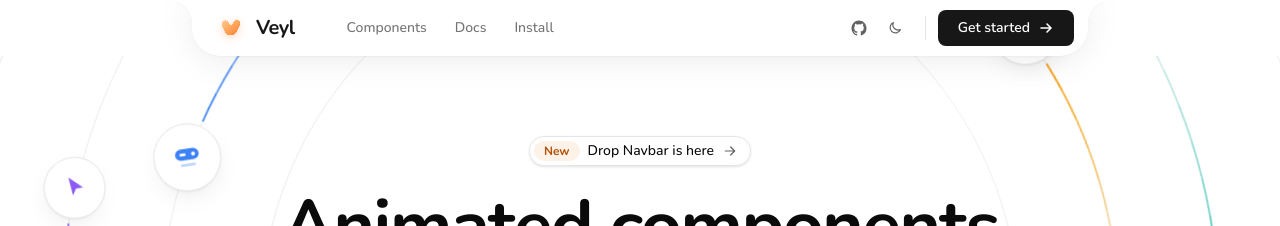
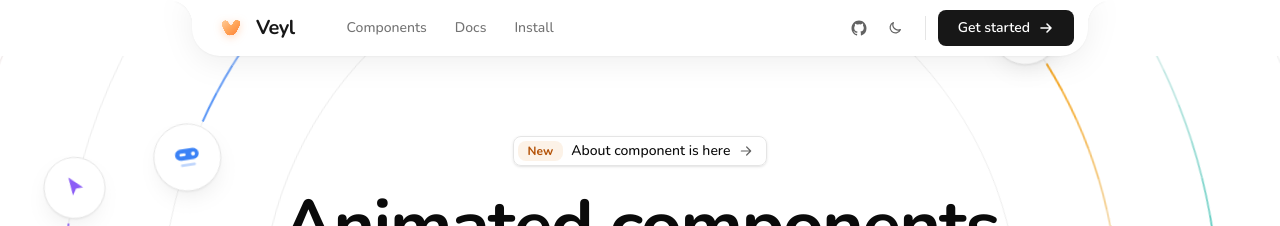
Before and after one commit to veyl-ui/veyl, a Next.js app: page / in a window 1280 px wide. Shown: the top 226 px of the page. Built offline with nearby package versions, Linux system fonts and the light colour scheme.

Commit message:
tweak: hero badge and button links

```diff
--- a/src/components/hero/hero.tsx
+++ b/src/components/hero/hero.tsx
@@ -25,12 +25,12 @@ export function Hero() {
 
           <div className="relative z-10">
             <Link
-              href="/docs/components/drop-navbar"
+              href="/docs/components/beam-about"
               style={delay(0)}
-              className="hero-rise group inline-flex items-center gap-2 rounded-full border border-border bg-card/80 py-1 pl-1 pr-3 text-sm font-medium shadow-sm backdrop-blur transition-colors hover:bg-accent"
+              className="hero-rise group inline-flex items-center gap-2 rounded-md border border-border bg-card/80 py-1 pl-1 pr-3 text-sm font-medium shadow-sm backdrop-blur transition-colors hover:bg-accent"
             >
-              <span className="rounded-full bg-brand-soft px-2.5 py-0.5 text-xs font-bold text-brand-ink">New</span>
-              Drop Navbar is here
+              <span className="rounded-md bg-brand-soft px-2.5 py-0.5 text-xs font-bold text-brand-ink">New</span>
+              About component is here
               <ArrowRightIcon className="text-muted-foreground transition-transform duration-300 ease-soft group-hover:translate-x-0.5 motion-reduce:transition-none" />
             </Link>
 
@@ -55,7 +55,7 @@ export function Hero() {
             </p>
 
             <div className="hero-rise mt-8 flex flex-wrap items-center justify-center gap-3" style={delay(480)}>
-              <ButtonLink href="/docs/components/drop-navbar" className="group">
+              <ButtonLink href="/docs/components/illuminated-hero" className="group">
                 Browse components
                 <ArrowRightIcon className="transition-transform duration-300 ease-soft group-hover:translate-x-1 motion-reduce:transition-none" />
               </ButtonLink>
```
